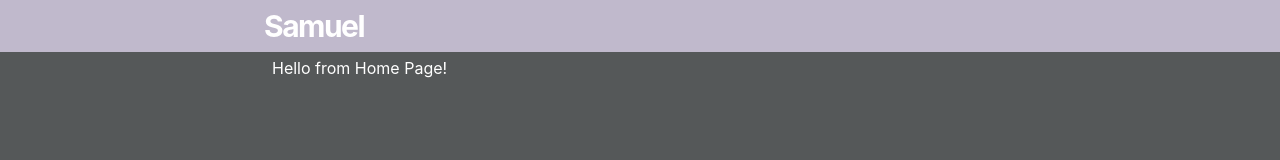
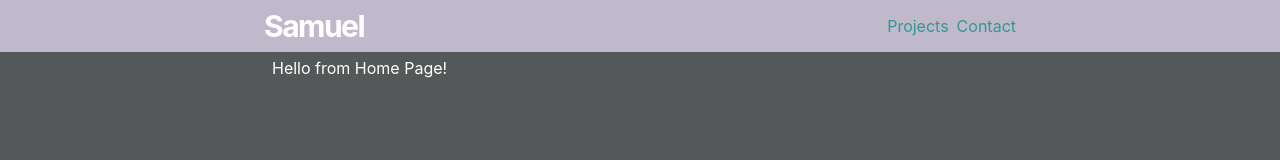
Before and after one commit to Brad-Sam25/Brad-Sam25-portfolio, a React (Vite) app in the folder Brad-Sam-portfolio/: page / in a window 1280 px wide. Shown: the top 160 px of the page. Built offline with nearby package versions, Linux system fonts and the light colour scheme.

Commit message:
Add router links to nav

```diff
--- a/Brad-Sam-portfolio/src/components/NavBar.jsx
+++ b/Brad-Sam-portfolio/src/components/NavBar.jsx
@@ -1,5 +1,6 @@
-import { Box, Container, Flex, Heading } from '@chakra-ui/react'
+import { Box, Container, Flex, Heading, Stack } from '@chakra-ui/react'
 import React from 'react'
+import { Link } from 'react-router-dom'
 
 const NavBar = () => {
   return (
@@ -25,6 +26,29 @@ const NavBar = () => {
                     Samuel
                 </Heading>
             </Flex>
+
+            <Stack
+                direction={{ base: 'column', md: 'row' }}
+                display={{ base: 'none', md: 'flex' }}
+                width={{ base: 'full', md: 'auto' }}
+                alignItems="center"
+                flexGrow={1}
+                mt={{base: 4, md: 0}}
+                justifyContent="flex-end"
+            >
+                <Link
+                    to={'/projects'}
+                    p={2}
+                >
+                    Projects
+                </Link>
+                <Link
+                    to={'/contact'}
+                    p={2}
+                >
+                    Contact
+                </Link>
+            </Stack>
         </Container>
     </Box>
   )
```
